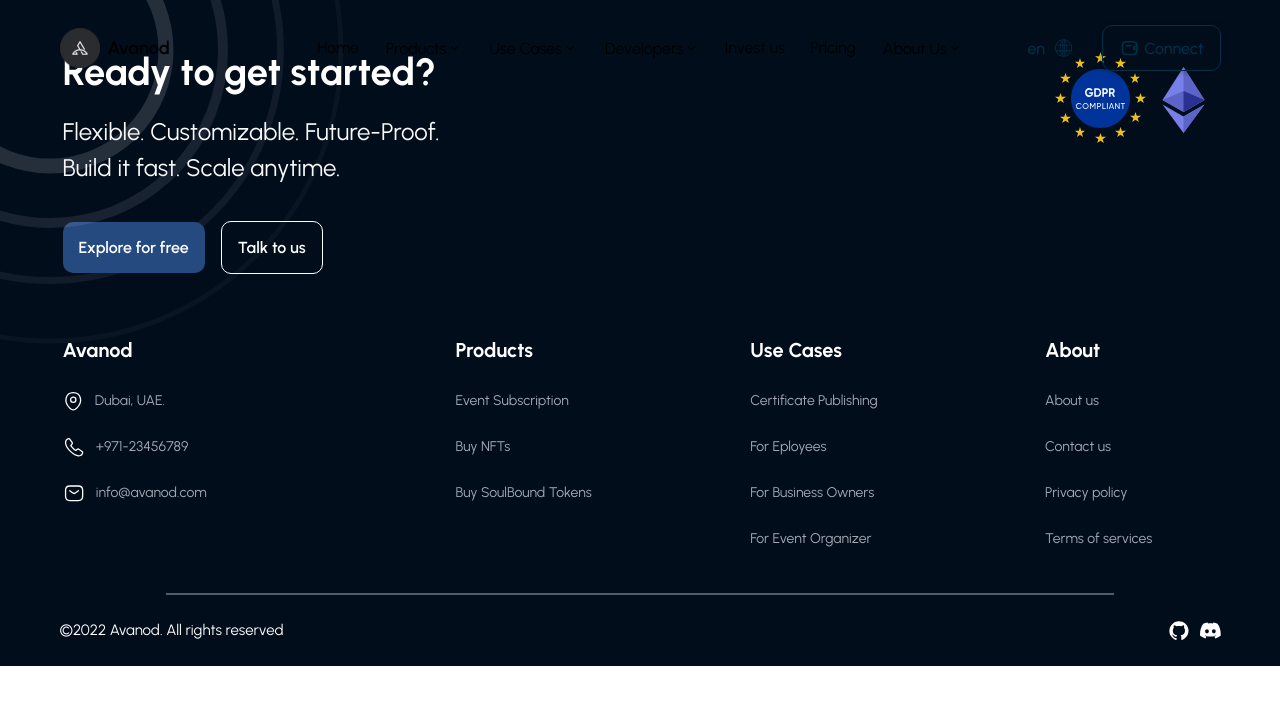
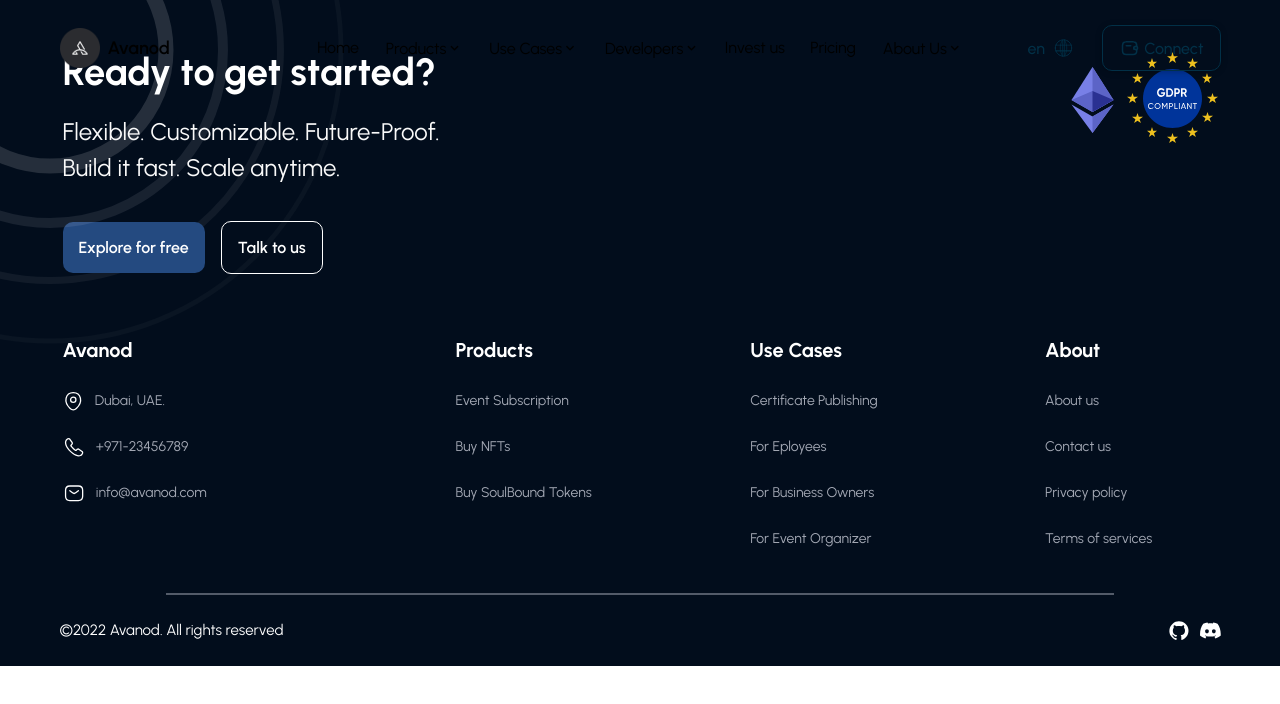
Before and after one commit to BlackBoot-io/Site, a Nuxt app: page /contact in a window 1280 px wide. Shown: the top 704 px of the page. Built offline with nearby package versions, Linux system fonts and the light colour scheme.

Commit message:
change logo

```diff
--- a/components/base/Footer.vue
+++ b/components/base/Footer.vue
@@ -11,9 +11,8 @@
             <a href="#" class="btn-transparent">Talk to us</a>
           </div>
           <div class="logos">
+            <a href="#"><img src="../../static/img/built-on-eth.svg" width="72" alt="Built On Eth" class="mt-3" /></a>
             <a href="#"><img src="../../static/img/gdpr.svg"></a>
-            <a href="#"><img src="../../static/img/built-on-eth.svg" width="72" alt="Built On Eth" class="mt-3" /></a>
-
           </div>
         </div>
 
```
